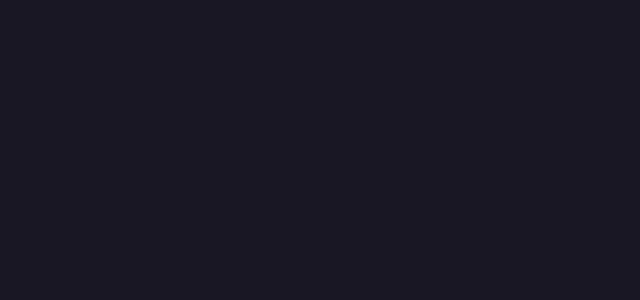
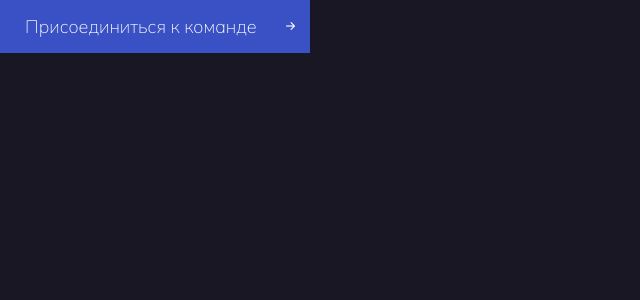
Before and after one commit to eliseevz/hackathon-my-team, a React (Create React App) app: page / in a window 1280 px wide. Shown: the top 300 px of the page, without its empty margins (0-640 px from the left). Built offline with nearby package versions, Linux system fonts and the light colour scheme.

Commit message:
button added

```diff
--- a/src/App.js
+++ b/src/App.js
@@ -1,9 +1,12 @@
 import './App.css';
+import Button from "./components/UI/button/Button";
 
 function App() {
   return (
     <div className="App">
-
+      <Button action={() => console.log("Присоединиться к команд")} type="primary">
+          Присоединиться к команде
+      </Button>
     </div>
   )
 }
--- /dev/null
+++ b/src/components/UI/button/Button.jsx
@@ -0,0 +1,23 @@
+import React from 'react';
+import PropTypes from 'prop-types';
+import classes from "./button.module.css"
+
+const Button = ({children, type, action}) => {
+    return (
+        <button
+            className={`${classes.myButton} ${classes[type]}`}
+            onClick={action}
+        >
+            {children}
+            <i className={`bi bi-arrow-right-short ${classes.buttonArrow}`}></i>
+        </button>
+    );
+};
+
+Button.propTypes = {
+    children: PropTypes.string.isRequired,
+    type: PropTypes.string,
+    action: PropTypes.func.isRequired
+}
+
+export default Button;
--- /dev/null
+++ b/src/components/UI/button/button.module.css
@@ -0,0 +1,26 @@
+.myButton {
+    padding: 13px 25px;
+    padding-right: 10px;
+    outline: none;
+    display: flex;
+    justify-content: space-between;
+    align-items: center;
+    font-size: 18px;
+    font-weight: lighter;
+}
+
+.myButton.primary {
+    background: #3A51C5;
+    color: #fff;
+    border: none;
+}
+
+.buttonArrow {
+    opacity: 0;
+    transition: all 0.2s ease;
+    margin-left: 25px;
+}
+
+.myButton:hover .buttonArrow{
+    opacity: 1;
+}
```
